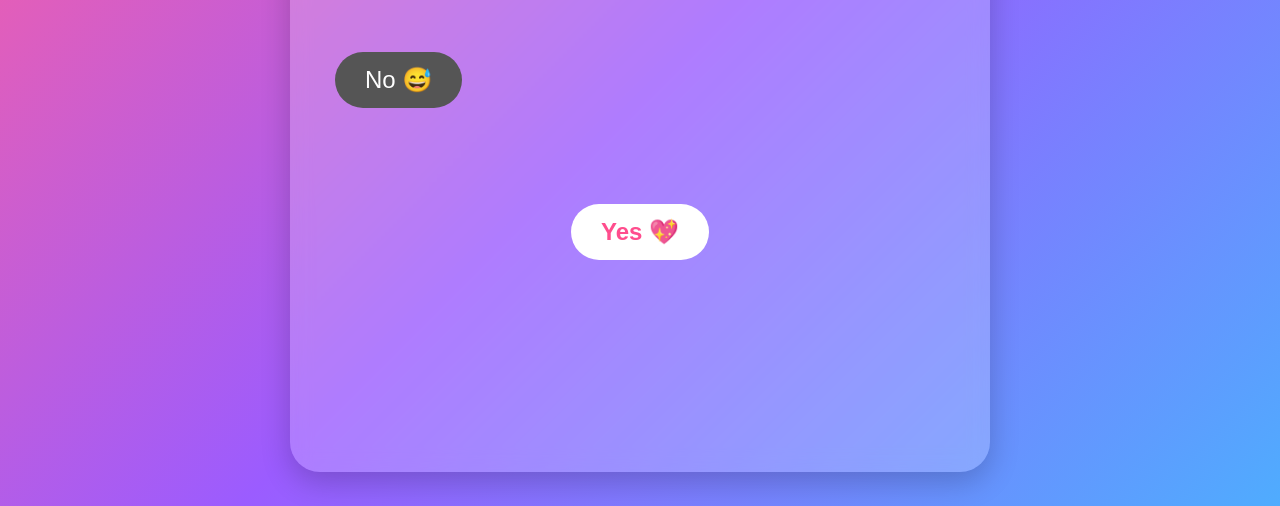
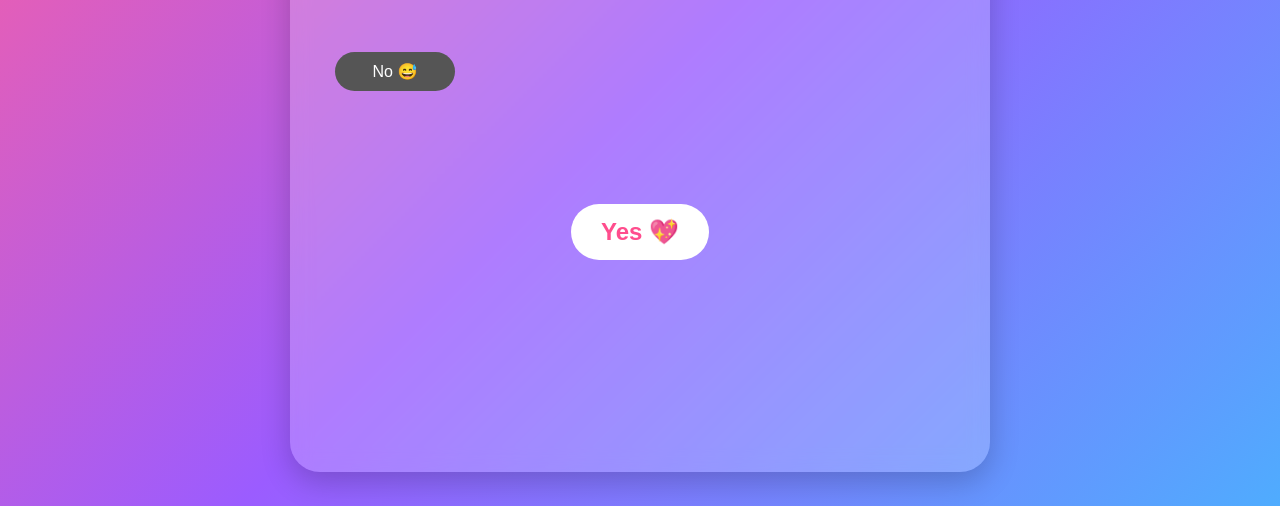
Before and after one commit to vijay-techh/minee, a plain HTML site: page index.html in a window 1280 px wide. Shown: the part 294-800 px from the top of the page. Drawn offline with Linux system fonts and the light colour scheme.

Commit message:
dream proje

```diff
--- a/index.html
+++ b/index.html
@@ -72,6 +72,17 @@
   position:absolute;
   top:20px;
   left:20px;
+
+  padding:10px 18px;
+  font-size:16px;
+
+  border:none;
+  border-radius:30px;
+
+  background:#555;
+  color:white;
+
+  cursor:pointer;
 }
     button{
       padding:14px 30px;
```
